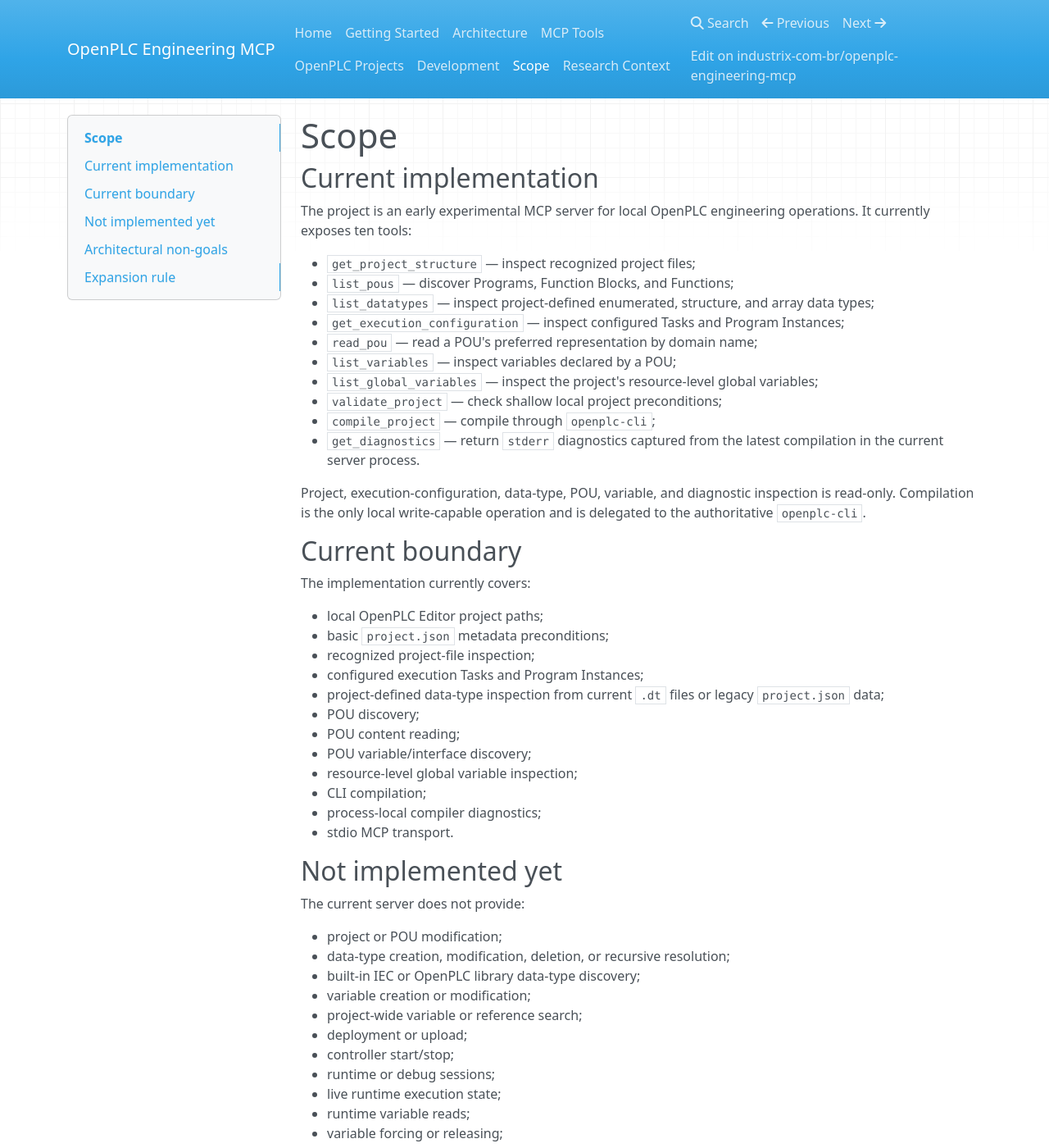
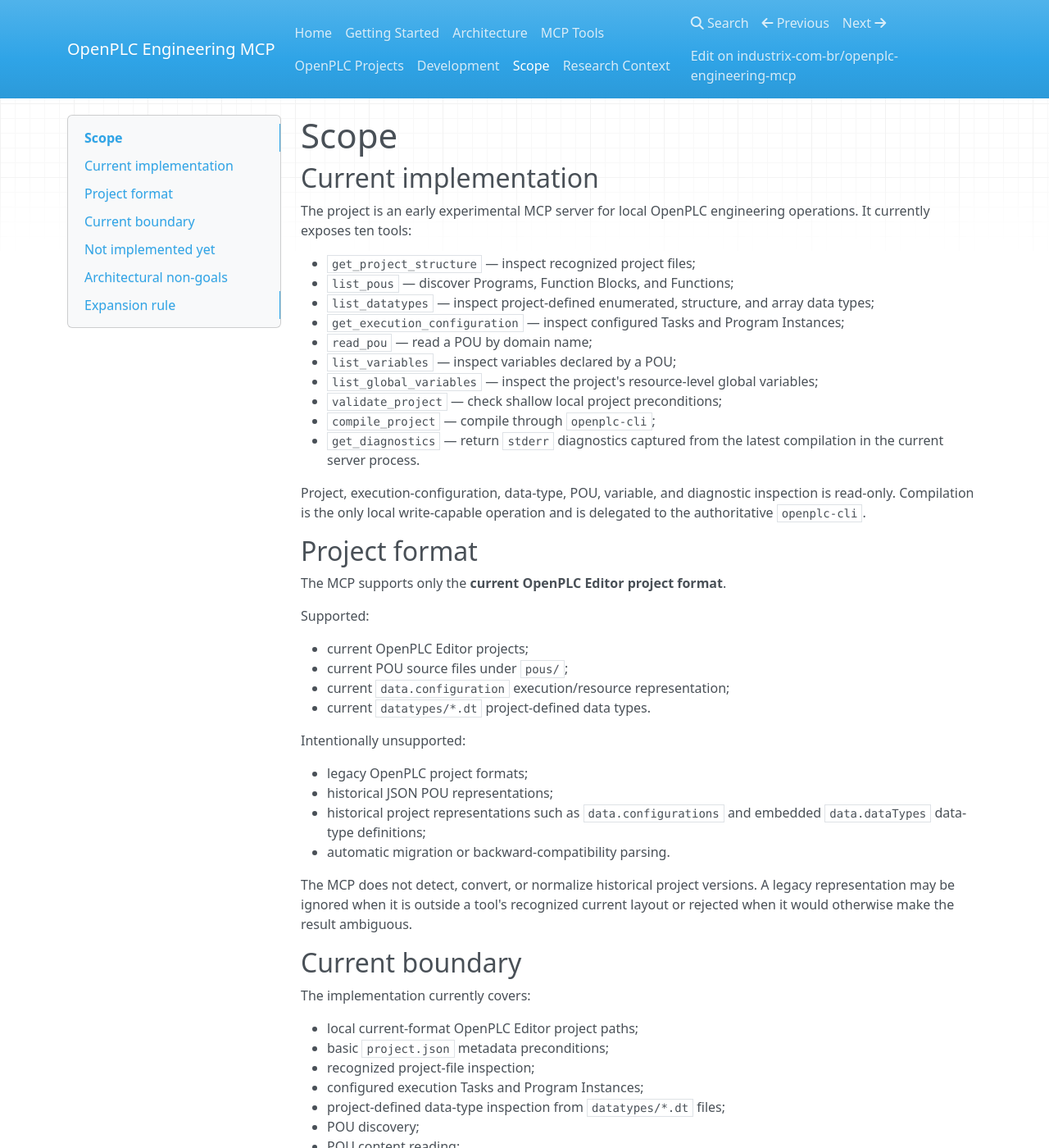
Before and after one commit to industrix-com-br/openplc-engineering-mcp, an MkDocs documentation site: the page built from docs/scope.md, in a window 1280 px wide and 1400 px high. Shown: the whole window at 82% size. Built offline with MkDocs 1.6.1, drawn with Linux system fonts in a browser that asks for light colours; nearby versions of some CDN libraries; some of the changed text lies outside the part shown.

Commit message:
docs: define current-format-only project scope

```diff
--- a/docs/scope.md
+++ b/docs/scope.md
@@ -8,7 +8,7 @@
 - `list_pous` — discover Programs, Function Blocks, and Functions;
 - `list_datatypes` — inspect project-defined enumerated, structure, and array data types;
 - `get_execution_configuration` — inspect configured Tasks and Program Instances;
-- `read_pou` — read a POU's preferred representation by domain name;
+- `read_pou` — read a POU by domain name;
 - `list_variables` — inspect variables declared by a POU;
 - `list_global_variables` — inspect the project's resource-level global variables;
 - `validate_project` — check shallow local project preconditions;
@@ -17,15 +17,35 @@
 
 Project, execution-configuration, data-type, POU, variable, and diagnostic inspection is read-only. Compilation is the only local write-capable operation and is delegated to the authoritative `openplc-cli`.
 
+## Project format
+
+The MCP supports only the **current OpenPLC Editor project format**.
+
+Supported:
+
+- current OpenPLC Editor projects;
+- current POU source files under `pous/`;
+- current `data.configuration` execution/resource representation;
+- current `datatypes/*.dt` project-defined data types.
+
+Intentionally unsupported:
+
+- legacy OpenPLC project formats;
+- historical JSON POU representations;
+- historical project representations such as `data.configurations` and embedded `data.dataTypes` data-type definitions;
+- automatic migration or backward-compatibility parsing.
+
+The MCP does not detect, convert, or normalize historical project versions. A legacy representation may be ignored when it is outside a tool's recognized current layout or rejected when it would otherwise make the result ambiguous.
+
 ## Current boundary
 
 The implementation currently covers:
 
-- local OpenPLC Editor project paths;
+- local current-format OpenPLC Editor project paths;
 - basic `project.json` metadata preconditions;
 - recognized project-file inspection;
 - configured execution Tasks and Program Instances;
-- project-defined data-type inspection from current `.dt` files or legacy `project.json` data;
+- project-defined data-type inspection from `datatypes/*.dt` files;
 - POU discovery;
 - POU content reading;
 - POU variable/interface discovery;
@@ -62,6 +82,7 @@
 - a generic filesystem API;
 - a generic shell execution API;
 - a duplicate implementation of the OpenPLC project schema;
+- a project-format migration or compatibility layer;
 - a complete IEC 61131-3 parser;
 - a replacement for the OpenPLC Editor, CLI, compiler, or runtime;
 - a framework of abstractions created only for possible future features.
@@ -74,5 +95,6 @@
 2. Can the operation be expressed as a PLC engineering concept rather than a low-level implementation detail?
 3. Can existing OpenPLC behavior remain authoritative?
 4. Can it be implemented without adding unnecessary layers?
+5. Is it required to correctly support a project created by the current OpenPLC Editor?
 
 If the answer is not clear, keep the current boundary unchanged.
```
